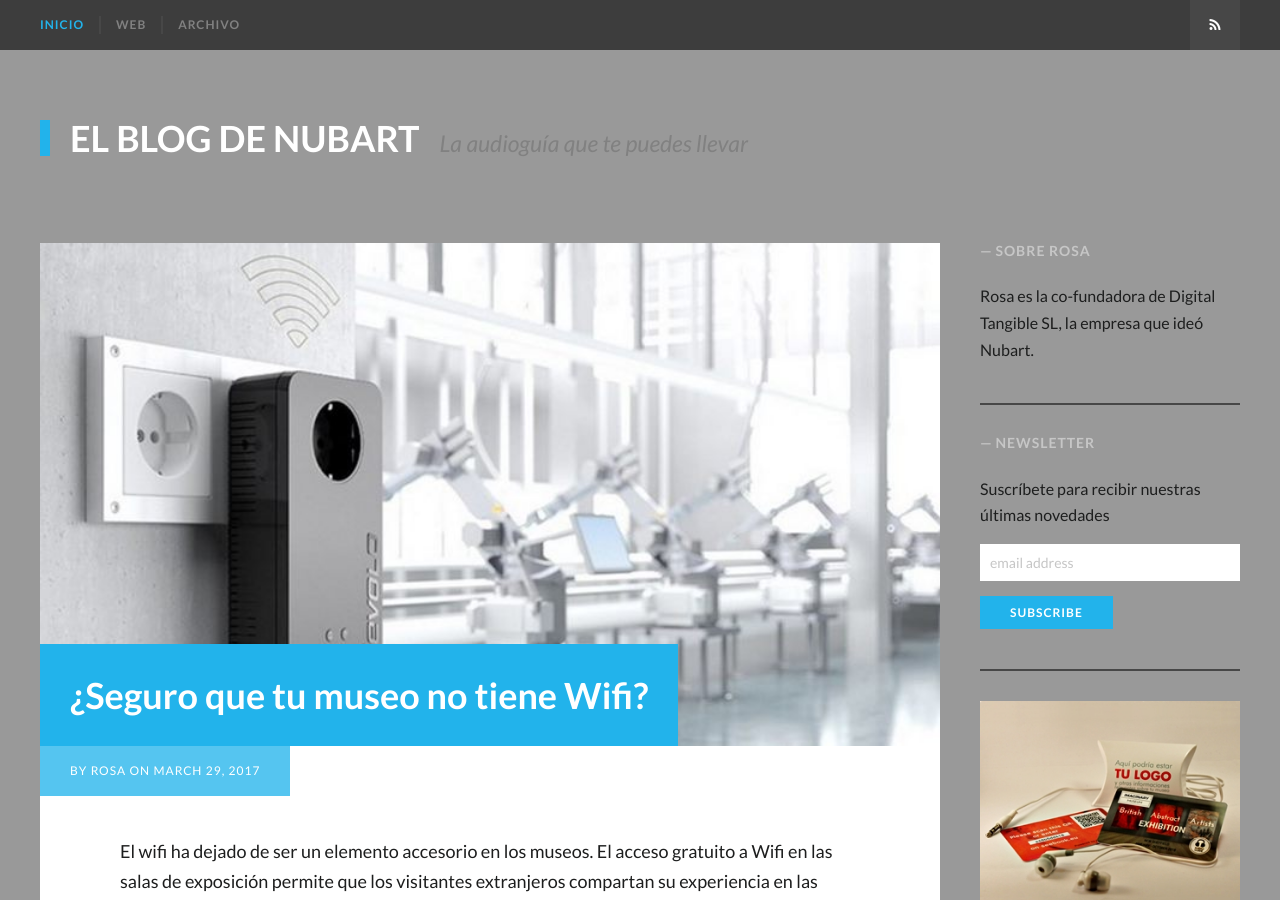
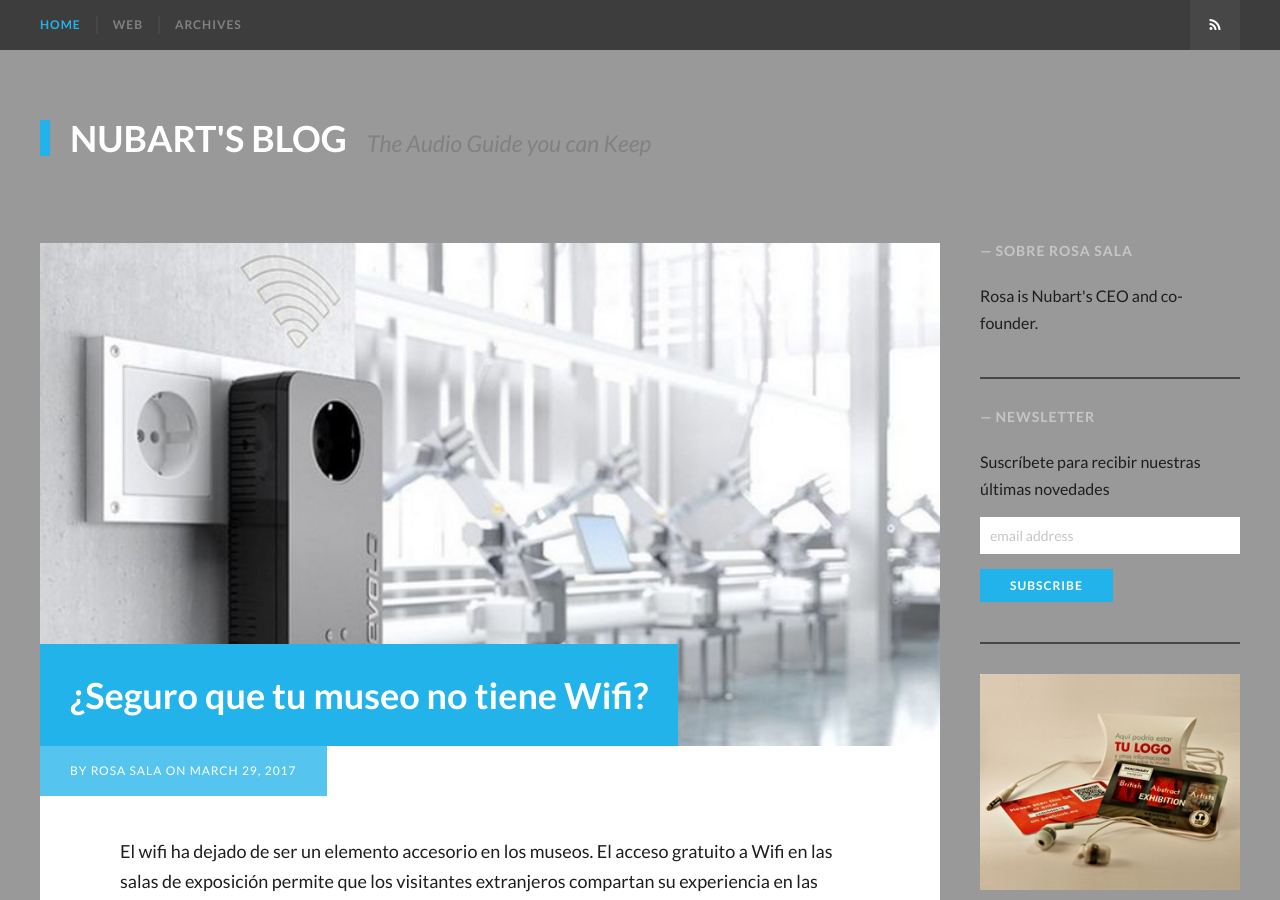
Before and after one commit to nubart/blog-en, a Jekyll site: the page built from index.html, in a window 1280 px wide and 900 px high. Built offline with Jekyll 4.4.1, drawn with Linux system fonts in a browser that asks for light colours; some web fonts are replaced; the list of posts is cut into pages by our own code; comment, search, counter and statistics services are not loaded; some of the changed text lies outside the part shown.

Commit message:
translation 2

```diff
--- a/_config.yml
+++ b/_config.yml
@@ -6,13 +6,13 @@
 # 'jekyll serve'. If you change this file, please restart the server process.
 
 # Site title
-title: "El blog de Nubart"
+title: "Nubart's Blog"
 
 # A description of your site for social meta tag, search engines, and feed.xml
-description: "Nubart es la audioguía que te puedes llevar. En este blog te hablaremos de museos, de soluciones tecnológicas, de nuestras exposiciones y de nuestro anecdotario cotidiano."
+description: "Nubart is the audio guide you can keep, an innovative concept that allows even small museums to offer audio guides to their visitors. Here we write about museums, visitor's data and our latests projects."
 
 # Tagline near the site title
-tagline: "La audioguía que te puedes llevar"
+tagline: "The Audio Guide you can Keep"
 
 # The subpath of your site, e.g. /blog, for generating urls
 baseurl: /blog-en
@@ -25,24 +25,24 @@ url: "http://www.nubart.eu"
 
 # Site navigation - each item must have a title and a url.
 navigation:
-- text: Inicio
+- text: Home
   url: /
 - text: Web
   url: http://www.nubart.eu/
-- text: Archivo
-  url: /etiquetas/
+- text: Archives
+  url: /tags/
 
 # The shortname for your Disqus site to enable comments.
 disqus: "nubart-en"
 
 # Author information - author info at the bottom of the post
-author_name: "Rosa"
-author_bio: "Rosa es la co-fundadora de Digital Tangible SL, la empresa que ideó Nubart."
+author_name: "Rosa Sala"
+author_bio: "Rosa is Nubart's CEO and co-founder."
 author_image: /images/rosa-sala.jpg
 
 # Sidebar Add banner
 banner_url: "http://www.nubart.eu/"
-banner_image: images/muestra-audioguia-nubart-con-auriculares.jpg
+banner_image: images/nubart-audio-guides-with-headphones.jpg
 
 # Sidebar newsletter widget - add your form action url for MailChimp signup form here
 mailchimp_url: "//seebook.us7.list-manage.com/subscribe/post?u=b630182f489a9aa406cb122cf&amp;id=7ebd16ce5e"
```
Also changed, not shown: images/nubart-audio-guides-with-headphones.jpg (renamed from images/muestra-audioguia-nubart-con-auriculares.jpg).
